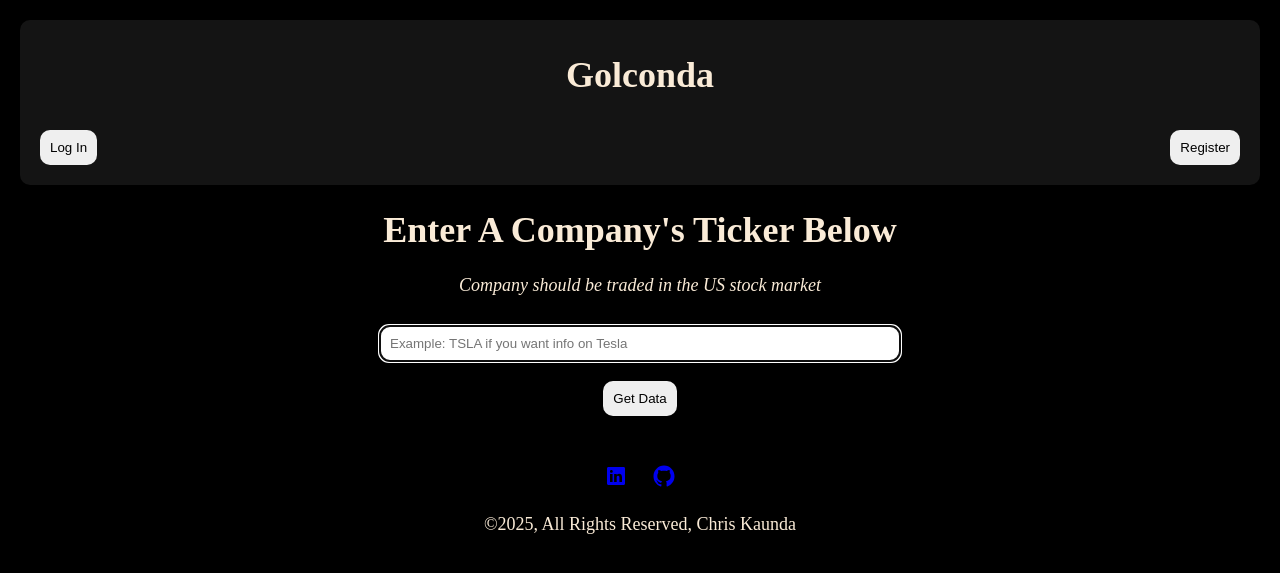
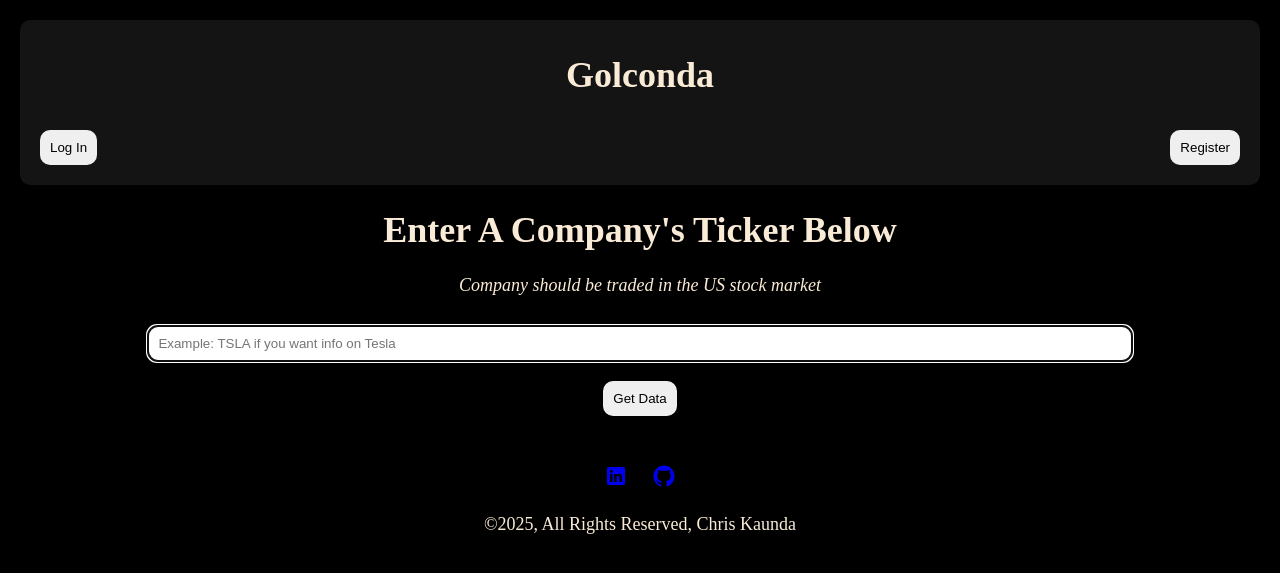
Before and after one commit to kaundachris/StockAnalyzer, a Flask app: page / in a window 1280 px wide. Shown: the top 573 px of the page. Run offline with Flask 3, Linux system fonts and the light colour scheme; some libraries are stand-ins or nearby versions.

Commit message:
Add files via upload

```diff
--- a/static/index.css
+++ b/static/index.css
@@ -44,7 +44,7 @@ footer {
 
 input[type="text"], input[type="email"], input[type="password"] {
     margin: 10px;
-    width: 500px;
+    width: 80%;
     border: none;
     border-radius: 10px;
     padding: 10px
```
